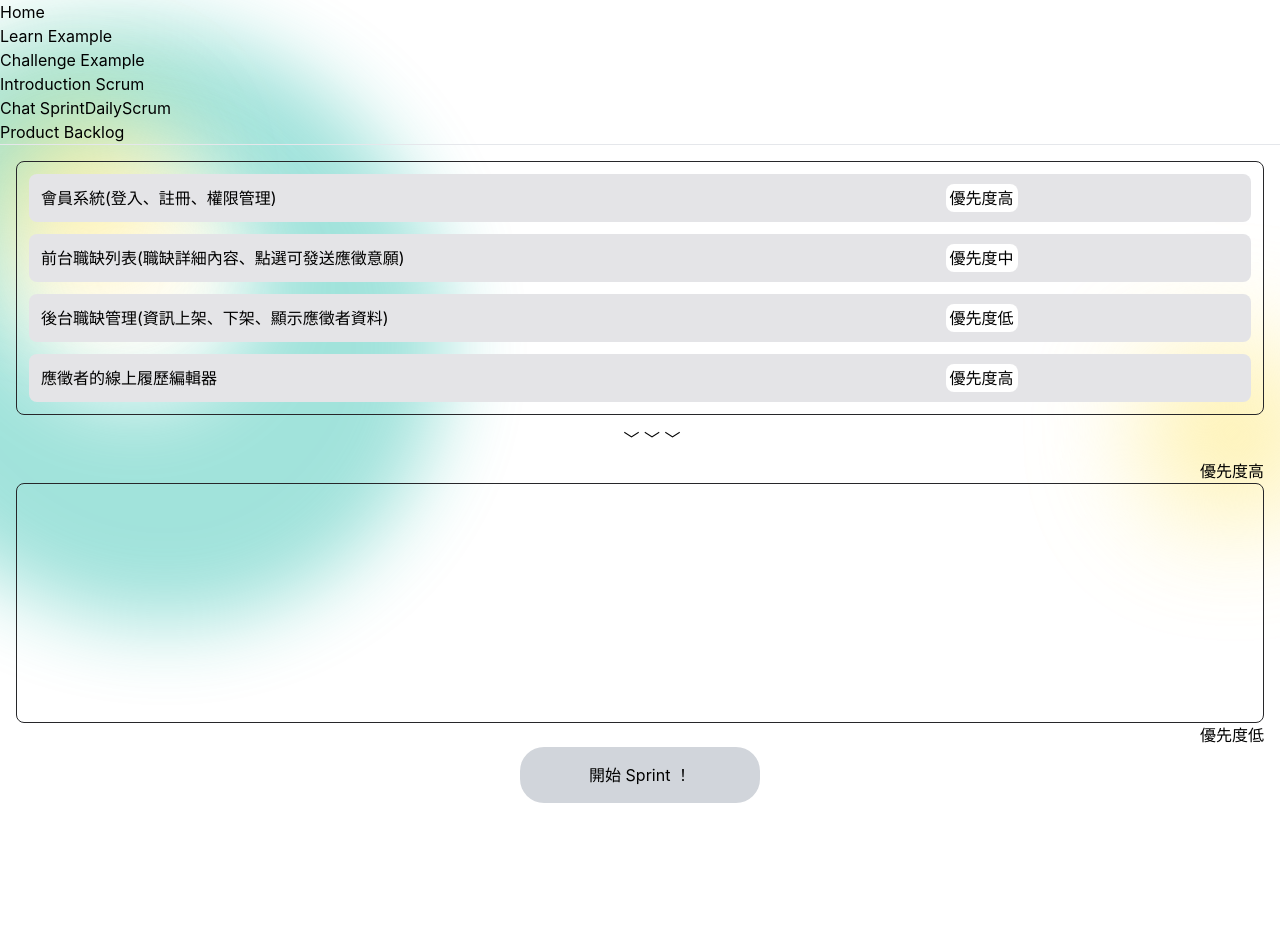
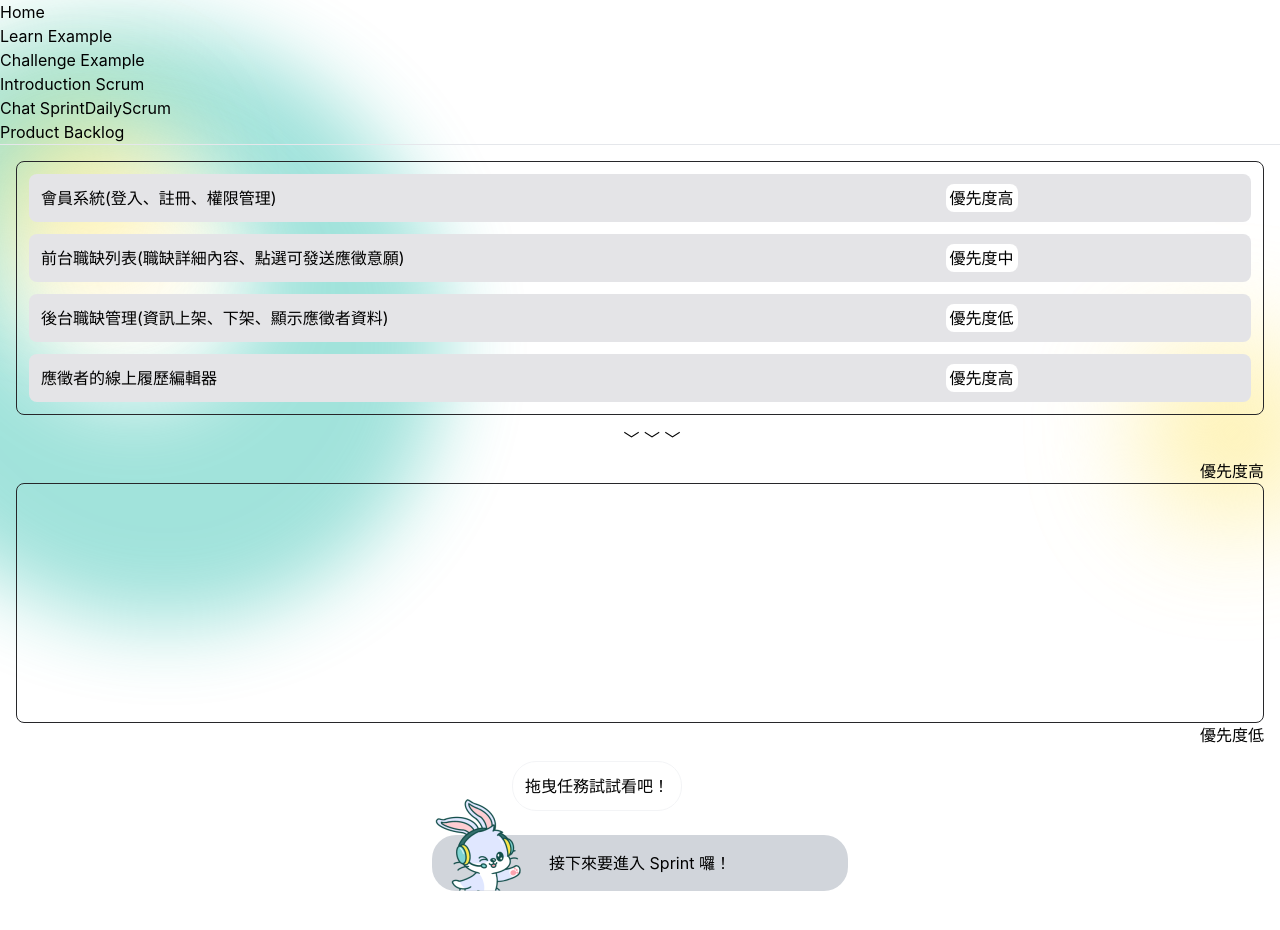
Before and after one commit to alphatero/f2e_scrum_frontend, a React (Create React App) app: page /Exam/ProductBacklog in a window 1280 px wide. Shown: the top 930 px of the page. Built offline with nearby package versions, Linux system fonts and the light colour scheme.

Commit message:
feat: component - next button with rabbit photo in exam

```diff
--- /dev/null
+++ b/src/components/exam/NextButton.jsx
@@ -0,0 +1,37 @@
+import clsx from 'clsx';
+
+export function Button({ children, onClick }) {
+  return (
+    <div className="relative w-4/5 md:w-1/3 h-36 grid">
+
+      <button
+        type="button"
+        className={clsx(
+          'place-self-end justify-center',
+          'w-full py-4 rounded-3xl',
+          'bg-gray-300',
+        )}
+        onClick={onClick}
+      >
+        <p>{children}</p>
+      </button>
+
+      <img src="/images/rabbit-look-right.png" className="absolute left-0 bottom-0" alt="" />
+
+      <div className="absolute left-20 bottom-20 w-fit ">
+        {/* TOTO: replace PR #24 Speech Bubble component */}
+        <div className={clsx(
+          'shadow-inner-blur-5px shadow-teal-500/40 w-full border border-gray-100 rounded-3xl p-3',
+          'bg-white',
+        )}
+        >
+          拖曳任務試試看吧！
+        </div>
+      </div>
+
+    </div>
+
+  );
+}
+
+export default Button;
--- /dev/null
+++ b/src/components/exam/index.js
@@ -0,0 +1 @@
+export * from './NextButton';
--- a/src/constants/examProductBacklogInfo.js
+++ b/src/constants/examProductBacklogInfo.js
@@ -30,7 +30,7 @@ export const ExamProductBacklogInfo = {
       seq: 3,
     },
   ],
-  button: '開始 Sprint ！',
+  button: '接下來要進入 Sprint 囉！',
 };
 
 export default ExamProductBacklogInfo;
--- a/src/views/exam/ProductBacklog.jsx
+++ b/src/views/exam/ProductBacklog.jsx
@@ -1,6 +1,6 @@
 import clsx from 'clsx';
 import { useNavigate } from 'react-router-dom';
-import { Button } from '../../components';
+import { Button } from '../../components/exam';
 import { ExamProductBacklogInfo } from '../../constants/examProductBacklogInfo';
 
 function ProductBacklog() {
```
Also changed, not shown: public/images/rabbit-look-right.png (added).
